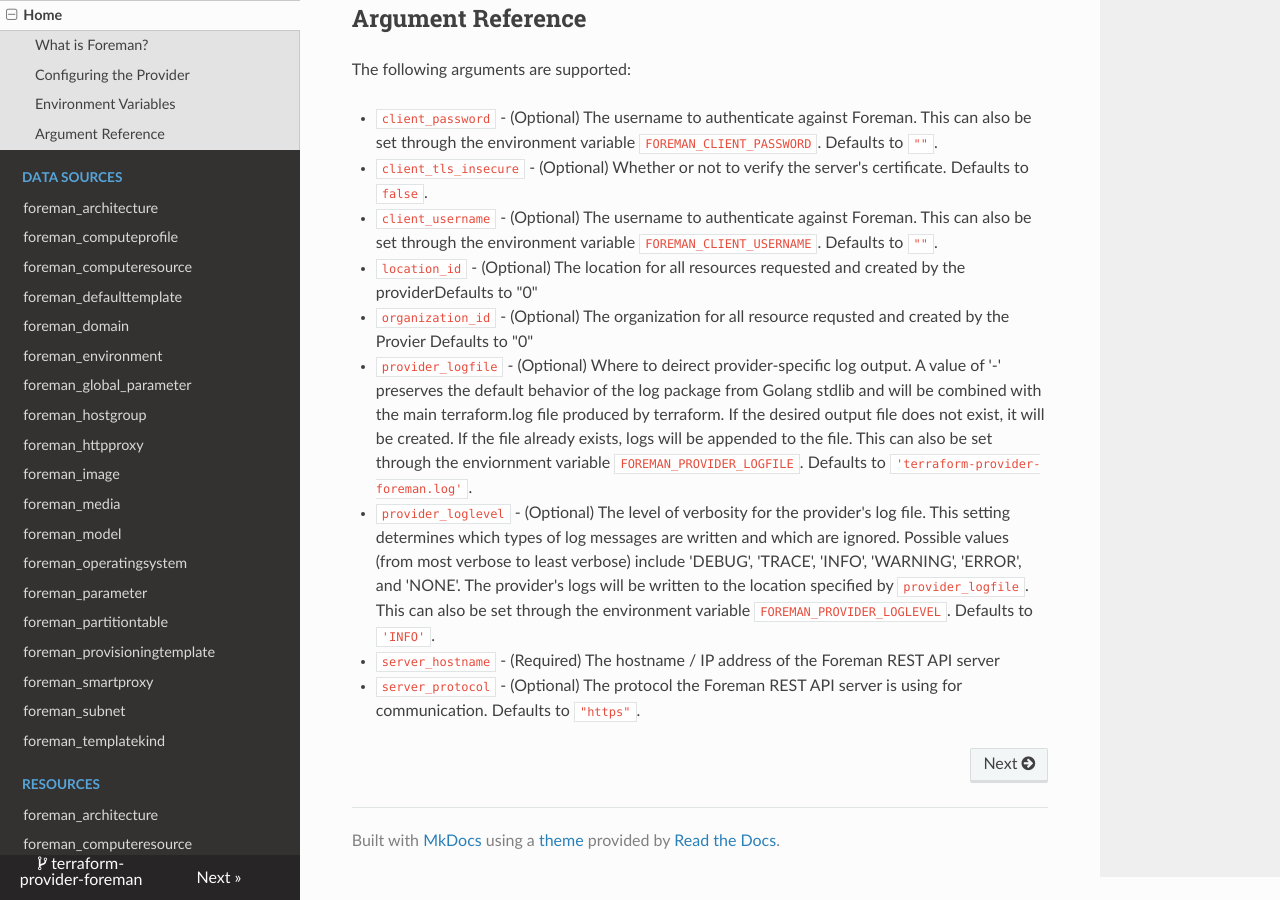
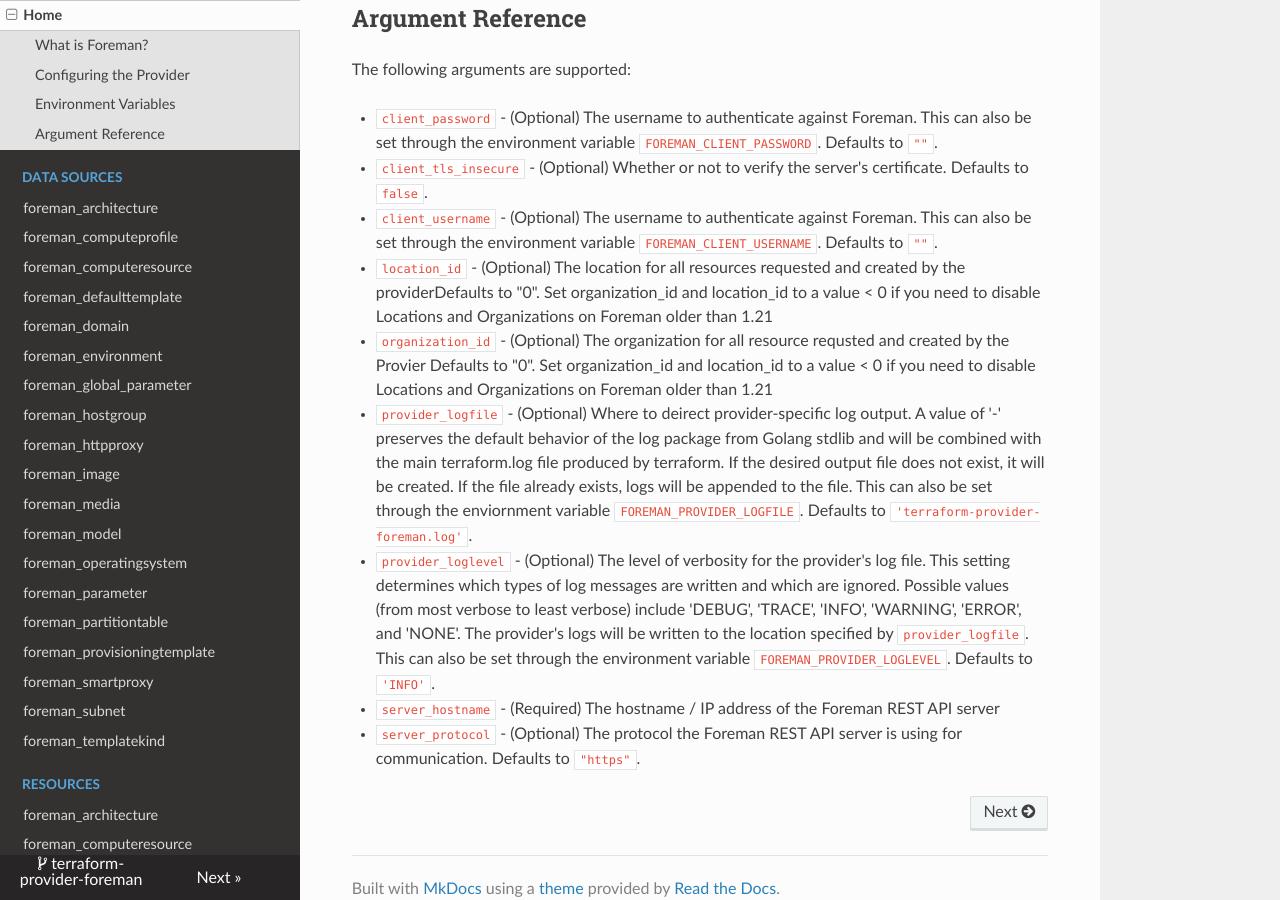
Before and after one commit to terraform-coop/terraform-provider-foreman, an MkDocs documentation site: the page built from docs/index.md, in a window 1280 px wide and 900 px high, scrolled down 1238 px. Built offline with MkDocs 1.6.1, drawn with Linux system fonts in a browser that asks for light colours; nearby versions of some CDN libraries.

Commit message:
updated documentation that should be part of the 0.3.2 release

```diff
--- a/docs/index.md
+++ b/docs/index.md
@@ -62,8 +62,8 @@
 - `client_password` - (Optional) The username to authenticate against Foreman. This can also be set through the environment variable `FOREMAN_CLIENT_PASSWORD`. Defaults to `""`.
 - `client_tls_insecure` - (Optional) Whether or not to verify the server's certificate. Defaults to `false`.
 - `client_username` - (Optional) The username to authenticate against Foreman. This can also be set through the environment variable `FOREMAN_CLIENT_USERNAME`. Defaults to `""`.
-- `location_id` - (Optional) The location for all resources requested and created by the providerDefaults to "0"
-- `organization_id` - (Optional) The organization for all resource requsted and created by the Provier Defaults to "0"
+- `location_id` - (Optional) The location for all resources requested and created by the providerDefaults to "0". Set organization_id and location_id to a value < 0 if you need to disable Locations and Organizations on Foreman older than 1.21
+- `organization_id` - (Optional) The organization for all resource requsted and created by the Provier Defaults to "0". Set organization_id and location_id to a value < 0 if you need to disable Locations and Organizations on Foreman older than 1.21
 - `provider_logfile` - (Optional) Where to deirect provider-specific log output. A value of '-' preserves the default behavior of the log package from Golang stdlib and will be combined with the main terraform.log file produced by terraform. If the desired output file does not exist, it will be created. If the file already exists, logs will be appended to the file. This can also be set through the enviornment variable `FOREMAN_PROVIDER_LOGFILE`. Defaults to `'terraform-provider-foreman.log'`.
 - `provider_loglevel` - (Optional) The level of verbosity for the provider's log file. This setting determines which types of log messages are written and which are ignored. Possible values (from most verbose to least verbose) include 'DEBUG', 'TRACE', 'INFO', 'WARNING', 'ERROR', and 'NONE'.  The provider's logs will be written to the location specified by `provider_logfile`. This can also be set through the environment variable `FOREMAN_PROVIDER_LOGLEVEL`. Defaults to `'INFO'`.
 - `server_hostname` - (Required) The hostname / IP address of the Foreman REST API server
```
Also changed, not shown: docs/data-sources/foreman_httpproxy.md (+1 -1 lines), docs/resources/foreman_host.md (+1 -1 lines).
